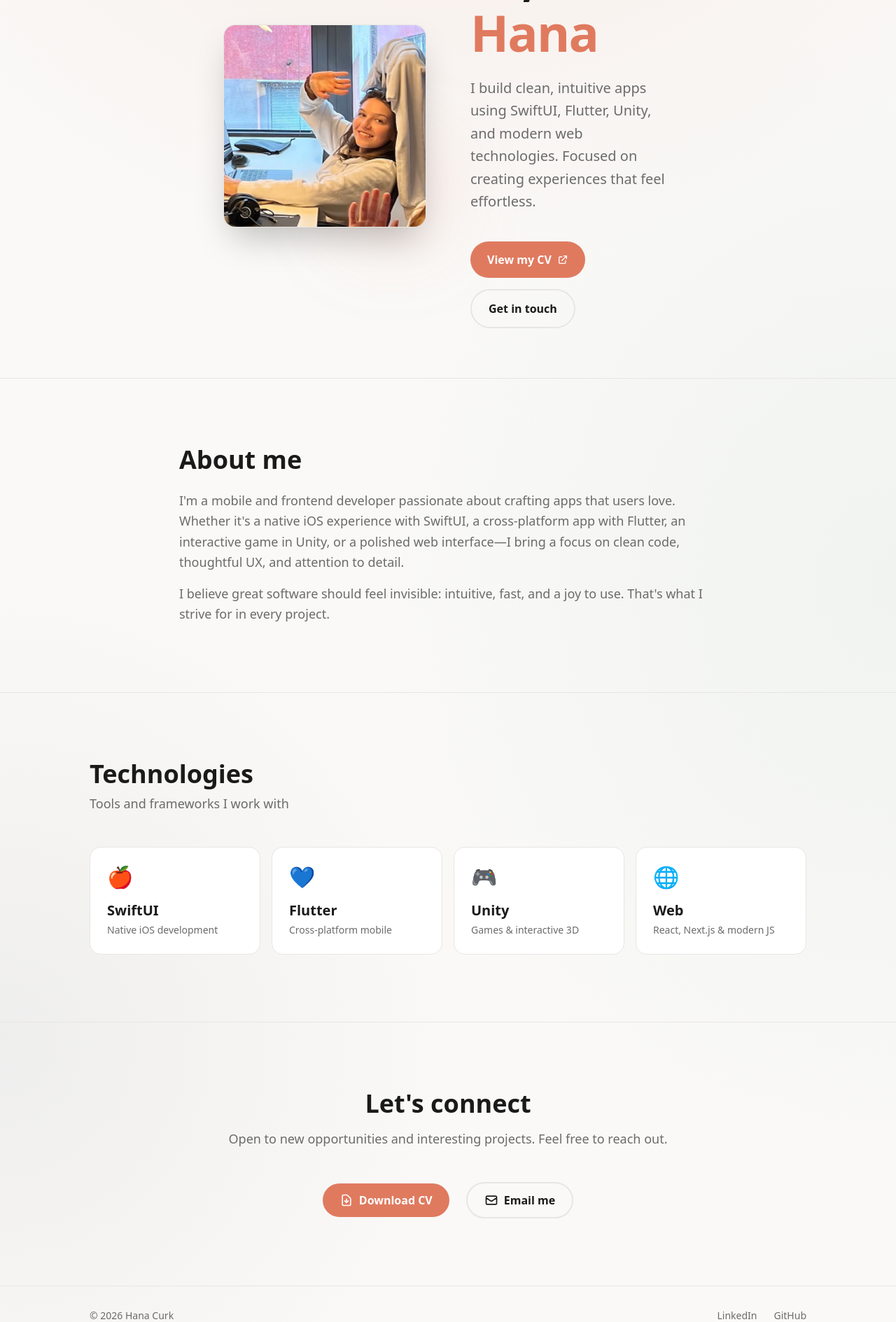
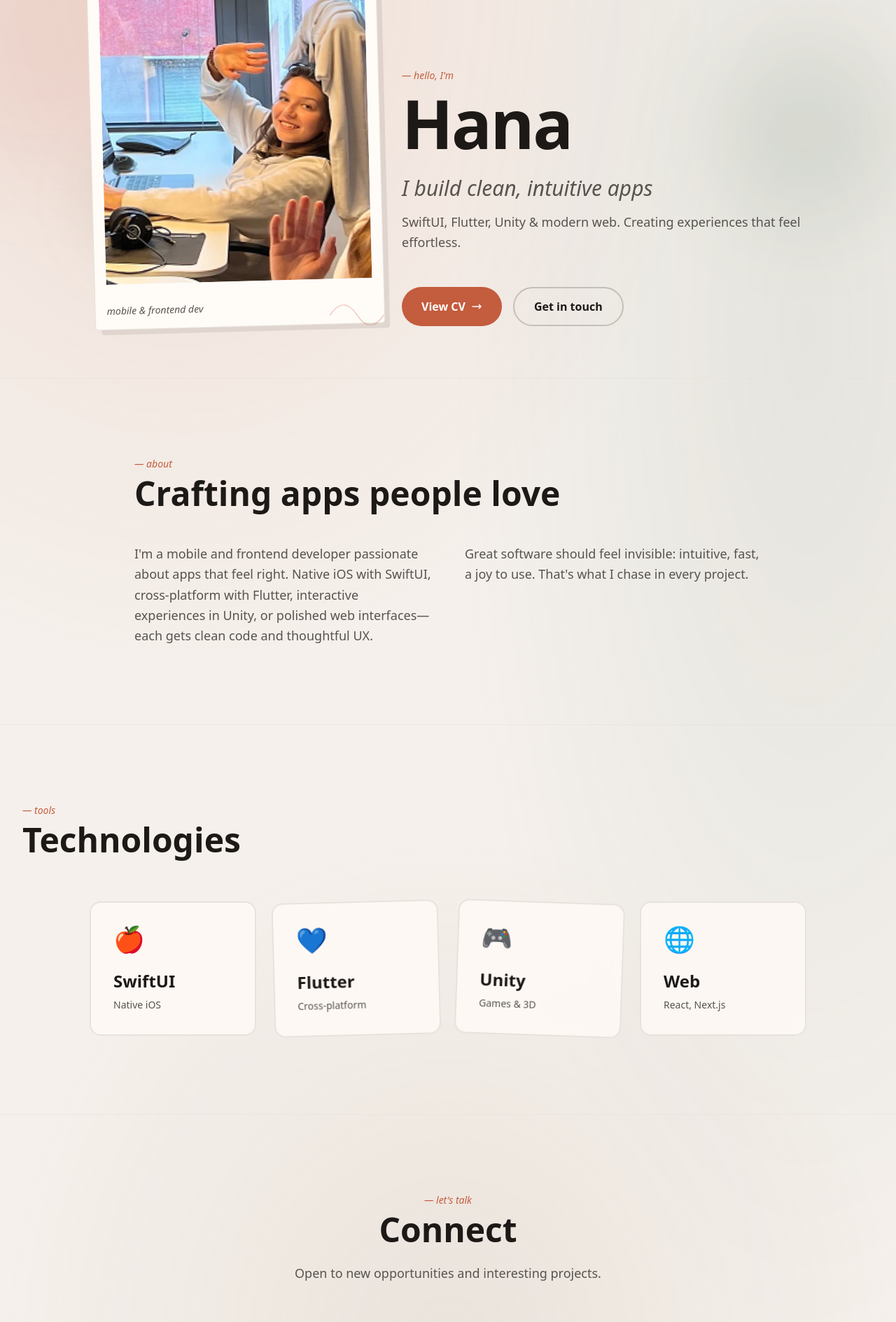
Before and after one commit to hanacurk/hana-dev, a Next.js app: page / in a window 1280 px wide. Shown: the part 260-2149 px from the top of the page at 70% size. Built offline with nearby package versions, Linux system fonts and the light colour scheme.

Commit message:
Make it artsy

```diff
--- a/app/globals.css
+++ b/app/globals.css
@@ -1,31 +1,33 @@
 @import "tailwindcss";
 
 :root {
-  --background: #faf9f7;
-  --foreground: #1a1a1a;
-  --accent: #e07a5f;
-  --accent-hover: #c96a52;
-  --muted: #6b6b6b;
-  --card: #ffffff;
-  --card-border: #e8e6e3;
+  --background: #f5f0eb;
+  --foreground: #1c1917;
+  --accent: #c45c3e;
+  --accent-2: #2d5a4a;
+  --accent-3: #8b7355;
+  --muted: #57534e;
+  --card: #fffbf7;
+  --card-border: #e7e2dc;
 }
 
 @theme inline {
   --color-background: var(--background);
   --color-foreground: var(--foreground);
-  --font-sans: var(--font-dm-sans), system-ui, sans-serif;
-  --font-display: var(--font-syne), system-ui, sans-serif;
+  --font-sans: var(--font-syne), system-ui, sans-serif;
+  --font-display: var(--font-playfair), Georgia, serif;
 }
 
 @media (prefers-color-scheme: dark) {
   :root {
-    --background: #0f0f0f;
-    --foreground: #f5f5f5;
+    --background: #141210;
+    --foreground: #faf5f0;
     --accent: #e07a5f;
-    --accent-hover: #ed9b85;
-    --muted: #a3a3a3;
-    --card: #1a1a1a;
-    --card-border: #2a2a2a;
+    --accent-2: #4a7c6c;
+    --accent-3: #a68b6d;
+    --muted: #a8a29e;
+    --card: #1c1917;
+    --card-border: #2d2a27;
   }
 }
 
@@ -39,17 +41,44 @@ body {
   font-family: var(--font-display);
 }
 
-/* Subtle gradient mesh background */
+/* Artsy gradient mesh - organic, painterly */
 .gradient-mesh {
   background:
-    radial-gradient(ellipse 80% 50% at 50% -20%, rgba(224, 122, 95, 0.15), transparent),
-    radial-gradient(ellipse 60% 40% at 100% 50%, rgba(129, 178, 154, 0.08), transparent),
-    radial-gradient(ellipse 50% 30% at 0% 80%, rgba(61, 64, 91, 0.06), transparent);
+    radial-gradient(ellipse 120% 80% at 20% 10%, rgba(196, 92, 62, 0.12), transparent 50%),
+    radial-gradient(ellipse 80% 120% at 90% 30%, rgba(45, 90, 74, 0.08), transparent 50%),
+    radial-gradient(ellipse 100% 60% at 50% 90%, rgba(139, 115, 85, 0.1), transparent 50%),
+    var(--background);
 }
 
 .dark .gradient-mesh {
   background:
-    radial-gradient(ellipse 80% 50% at 50% -20%, rgba(224, 122, 95, 0.08), transparent),
-    radial-gradient(ellipse 60% 40% at 100% 50%, rgba(129, 178, 154, 0.04), transparent),
-    radial-gradient(ellipse 50% 30% at 0% 80%, rgba(61, 64, 91, 0.08), transparent);
+    radial-gradient(ellipse 120% 80% at 20% 10%, rgba(224, 122, 95, 0.06), transparent 50%),
+    radial-gradient(ellipse 80% 120% at 90% 30%, rgba(74, 124, 108, 0.05), transparent 50%),
+    radial-gradient(ellipse 100% 60% at 50% 90%, rgba(166, 139, 109, 0.04), transparent 50%),
+    var(--background);
 }
+
+/* Handwritten / brush stroke effect */
+.text-stroke {
+  -webkit-text-stroke: 1px currentColor;
+  -webkit-text-fill-color: transparent;
+}
+
+/* Artistic tilt */
+.art-tilt {
+  transform: rotate(-1.5deg);
+}
+
+.art-tilt-alt {
+  transform: rotate(2deg);
+}
+
+/* Organic blob shape */
+@keyframes float {
+  0%, 100% { transform: translate(0, 0) scale(1); }
+  50% { transform: translate(10px, -10px) scale(1.02); }
+}
+
+.blob-float {
+  animation: float 8s ease-in-out infinite;
+}
--- a/app/layout.tsx
+++ b/app/layout.tsx
@@ -1,5 +1,5 @@
 import type { Metadata } from "next";
-import { Syne, DM_Sans } from "next/font/google";
+import { Syne, Playfair_Display } from "next/font/google";
 import "./globals.css";
 
 const syne = Syne({
@@ -8,8 +8,8 @@ const syne = Syne({
   weight: ["400", "500", "600", "700", "800"],
 });
 
-const dmSans = DM_Sans({
-  variable: "--font-dm-sans",
+const playfair = Playfair_Display({
+  variable: "--font-playfair",
   subsets: ["latin"],
   weight: ["400", "500", "600", "700"],
 });
@@ -33,7 +33,7 @@ export default function RootLayout({
   return (
     <html lang="en" className="scroll-smooth">
       <body
-        className={`${syne.variable} ${dmSans.variable} font-sans antialiased`}
+        className={`${syne.variable} ${playfair.variable} font-sans antialiased`}
       >
         {children}
       </body>
--- a/app/page.tsx
+++ b/app/page.tsx
@@ -3,37 +3,35 @@ import Link from "next/link";
 
 export default function Home() {
   return (
-    <div className="min-h-screen gradient-mesh">
+    <div className="min-h-screen gradient-mesh overflow-x-hidden">
+      {/* Artistic blob ornaments */}
+      <div className="pointer-events-none fixed inset-0 z-0 overflow-hidden">
+        <div className="blob-float absolute -left-32 top-[15%] h-96 w-96 rounded-full bg-[var(--accent)]/10 blur-3xl" />
+        <div className="absolute right-0 top-[40%] h-64 w-64 rounded-full bg-[var(--accent-2)]/10 blur-3xl" style={{ animationDelay: "2s" }} />
+        <div className="absolute bottom-[20%] left-[10%] h-48 w-48 rounded-full bg-[var(--accent-3)]/15 blur-2xl" style={{ animationDelay: "4s" }} />
+      </div>
+
       {/* Navigation */}
-      <nav className="fixed top-0 left-0 right-0 z-50 border-b border-[var(--card-border)]/50 bg-[var(--background)]/80 backdrop-blur-xl">
-        <div className="mx-auto flex max-w-5xl items-center justify-between px-6 py-4">
-          <span className="font-display text-lg font-semibold tracking-tight">
+      <nav className="fixed top-0 left-0 right-0 z-50 border-b border-[var(--card-border)]/40 bg-[var(--background)]/70 backdrop-blur-xl">
+        <div className="mx-auto flex max-w-6xl items-center justify-between px-8 py-5">
+          <span className="font-display text-xl font-semibold italic tracking-tight">
             Hana Curk
           </span>
-          <div className="flex items-center gap-8">
-            <a
-              href="#about"
-              className="text-sm font-medium text-[var(--muted)] transition-colors hover:text-[var(--foreground)]"
-            >
+          <div className="flex items-center gap-10">
+            <a href="#about" className="text-sm font-medium text-[var(--muted)] transition-colors hover:text-[var(--accent)]">
               About
             </a>
-            <a
-              href="#skills"
-              className="text-sm font-medium text-[var(--muted)] transition-colors hover:text-[var(--foreground)]"
-            >
+            <a href="#skills" className="text-sm font-medium text-[var(--muted)] transition-colors hover:text-[var(--accent)]">
               Skills
             </a>
-            <a
-              href="#contact"
-              className="text-sm font-medium text-[var(--muted)] transition-colors hover:text-[var(--foreground)]"
-            >
+            <a href="#contact" className="text-sm font-medium text-[var(--muted)] transition-colors hover:text-[var(--accent)]">
               Contact
             </a>
             <Link
               href="/CV-Hana-Curk.pdf"
               target="_blank"
               rel="noopener noreferrer"
-              className="rounded-full bg-[var(--accent)] px-5 py-2.5 text-sm font-semibold text-white transition-colors hover:bg-[var(--accent-hover)]"
+              className="rounded-full border-2 border-[var(--accent)] bg-[var(--accent)]/10 px-5 py-2.5 text-sm font-semibold text-[var(--accent)] transition-all hover:bg-[var(--accent)] hover:text-white"
             >
               Download CV
             </Link>
@@ -41,63 +39,65 @@ export default function Home() {
         </div>
       </nav>
 
-      {/* Hero */}
-      <section className="flex min-h-screen flex-col items-center justify-center px-6 pt-20">
-        <div className="mx-auto flex max-w-5xl flex-col items-center gap-12 lg:flex-row lg:gap-16">
-          <div className="relative order-2 lg:order-1 lg:flex-1">
-            <div className="relative mx-auto aspect-square max-w-[320px] overflow-hidden rounded-2xl shadow-2xl ring-1 ring-[var(--card-border)] lg:max-w-[400px]">
+      {/* Hero - asymmetric, editorial */}
+      <section className="relative flex min-h-screen flex-col items-center justify-center px-8 pt-24">
+        <div className="relative mx-auto flex max-w-6xl flex-col items-center gap-16 lg:flex-row lg:items-end lg:justify-between lg:gap-8">
+          {/* Photo - polaroid / tilted frame style */}
+          <div className="relative order-2 lg:order-1">
+            <div className="art-tilt relative">
+              {/* Polaroid-style frame */}
+              <div className="relative overflow-hidden rounded-sm bg-[var(--card)] p-4 pb-16 shadow-[8px_8px_0_0_rgba(0,0,0,0.08)] ring-1 ring-[var(--card-border)]">
+                <div className="relative aspect-[4/5] w-[280px] overflow-hidden sm:w-[340px] lg:w-[380px]">
                   <Image
                     src="/cv-image.png"
-                alt="Hana Curk - Mobile and Frontend Developer"
+                    alt="Hana Curk"
                     fill
                     priority
-                sizes="(max-width: 1024px) 320px, 400px"
+                    sizes="(max-width: 1024px) 340px, 380px"
                     className="object-cover"
                   />
-              <div className="absolute inset-0 bg-gradient-to-t from-black/20 to-transparent opacity-0 transition-opacity hover:opacity-100" />
                 </div>
-            {/* Decorative blob */}
-            <div className="absolute -bottom-4 -right-4 -z-10 h-32 w-32 rounded-full bg-[var(--accent)]/20 blur-3xl" />
+                {/* Polaroid caption area */}
+                <p className="absolute bottom-4 left-4 right-4 font-display text-sm italic text-[var(--muted)]">
+                  mobile & frontend dev
+                </p>
+              </div>
+            </div>
+            {/* Decorative squiggle */}
+            <svg className="absolute -bottom-8 -right-4 h-24 w-24 text-[var(--accent)]/30" viewBox="0 0 100 100" fill="none" stroke="currentColor" strokeWidth="1.5" strokeLinecap="round">
+              <path d="M10 50 Q 30 20, 50 50 T 90 50" />
+            </svg>
           </div>
 
-          <div className="order-1 flex flex-1 flex-col items-center text-center lg:order-2 lg:items-start lg:text-left">
-            <p className="mb-4 text-sm font-medium uppercase tracking-widest text-[var(--accent)]">
-              Mobile & Frontend Developer
+          {/* Text block - stacked, editorial */}
+          <div className="order-1 flex max-w-2xl flex-col lg:order-2 lg:max-w-xl">
+            <p className="font-display text-sm italic text-[var(--accent)]">
+              — hello, I&apos;m
             </p>
-            <h1 className="font-display text-5xl font-bold leading-[1.1] tracking-tight sm:text-6xl lg:text-7xl">
-              Hi, I&apos;m{" "}
-              <span className="text-[var(--accent)]">Hana</span>
+            <h1 className="mt-2 font-display text-6xl font-bold leading-[1.05] tracking-tight sm:text-7xl lg:text-8xl">
+              Hana
             </h1>
-            <p className="mt-6 max-w-xl text-lg leading-relaxed text-[var(--muted)] sm:text-xl">
-              I build clean, intuitive apps using SwiftUI, Flutter, Unity, and
-              modern web technologies. Focused on creating experiences that feel
-              effortless.
+            <p className="mt-6 font-display text-2xl italic text-[var(--muted)] sm:text-3xl">
+              I build clean, intuitive apps
             </p>
-            <div className="mt-10 flex flex-wrap items-center justify-center gap-4 lg:justify-start">
+            <p className="mt-4 text-lg leading-relaxed text-[var(--muted)]">
+              SwiftUI, Flutter, Unity & modern web. Creating experiences that feel effortless.
+            </p>
+            <div className="mt-12 flex flex-wrap gap-4">
               <Link
                 href="/CV-Hana-Curk.pdf"
                 target="_blank"
                 rel="noopener noreferrer"
-                className="inline-flex items-center gap-2 rounded-full bg-[var(--accent)] px-6 py-3.5 font-semibold text-white transition-all hover:bg-[var(--accent-hover)] hover:scale-[1.02]"
+                className="group inline-flex items-center gap-2 rounded-full bg-[var(--accent)] px-7 py-3.5 font-semibold text-white transition-all hover:scale-[1.02] hover:shadow-lg"
               >
-                View my CV
-                <svg
-                  className="h-4 w-4"
-                  fill="none"
-                  viewBox="0 0 24 24"
-                  stroke="currentColor"
-                >
-                  <path
-                    strokeLinecap="round"
-                    strokeLinejoin="round"
-                    strokeWidth={2}
-                    d="M10 6H6a2 2 0 00-2 2v10a2 2 0 002 2h10a2 2 0 002-2v-4M14 4h6m0 0v6m0-6L10 14"
-                  />
+                View CV
+                <svg className="h-4 w-4 transition-transform group-hover:translate-x-1" fill="none" viewBox="0 0 24 24" stroke="currentColor">
+                  <path strokeLinecap="round" strokeLinejoin="round" strokeWidth={2} d="M17 8l4 4m0 0l-4 4m4-4H3" />
                 </svg>
               </Link>
               <a
                 href="#contact"
-                className="inline-flex items-center gap-2 rounded-full border-2 border-[var(--card-border)] px-6 py-3.5 font-semibold transition-all hover:border-[var(--accent)] hover:text-[var(--accent)]"
+                className="inline-flex items-center gap-2 rounded-full border-2 border-[var(--foreground)]/20 px-7 py-3.5 font-semibold transition-all hover:border-[var(--accent)] hover:text-[var(--accent)]"
               >
                 Get in touch
               </a>
@@ -106,73 +106,47 @@ export default function Home() {
         </div>
       </section>
 
-      {/* About */}
-      <section
-        id="about"
-        className="border-t border-[var(--card-border)] px-6 py-24"
-      >
-        <div className="mx-auto max-w-3xl">
-          <h2 className="font-display text-3xl font-bold sm:text-4xl">
-            About me
+      {/* About - editorial column */}
+      <section id="about" className="relative border-t border-[var(--card-border)]/60 px-8 py-28">
+        <div className="mx-auto max-w-4xl">
+          <p className="font-display text-sm italic text-[var(--accent)]">— about</p>
+          <h2 className="mt-2 font-display text-4xl font-bold sm:text-5xl">
+            Crafting apps people love
           </h2>
-          <p className="mt-6 text-lg leading-relaxed text-[var(--muted)]">
-            I&apos;m a mobile and frontend developer passionate about crafting
-            apps that users love. Whether it&apos;s a native iOS experience with
-            SwiftUI, a cross-platform app with Flutter, an interactive game in
-            Unity, or a polished web interface—I bring a focus on clean code,
-            thoughtful UX, and attention to detail.
+          <div className="mt-12 grid gap-12 sm:grid-cols-2">
+            <p className="text-lg leading-relaxed text-[var(--muted)]">
+              I&apos;m a mobile and frontend developer passionate about apps that feel right. Native iOS with SwiftUI, cross-platform with Flutter, interactive experiences in Unity, or polished web interfaces—each gets clean code and thoughtful UX.
             </p>
-          <p className="mt-4 text-lg leading-relaxed text-[var(--muted)]">
-            I believe great software should feel invisible: intuitive, fast, and
-            a joy to use. That&apos;s what I strive for in every project.
+            <p className="text-lg leading-relaxed text-[var(--muted)]">
+              Great software should feel invisible: intuitive, fast, a joy to use. That&apos;s what I chase in every project.
             </p>
+          </div>
         </div>
       </section>
 
-      {/* Skills */}
-      <section
-        id="skills"
-        className="border-t border-[var(--card-border)] px-6 py-24"
-      >
-        <div className="mx-auto max-w-5xl">
-          <h2 className="font-display text-3xl font-bold sm:text-4xl">
+      {/* Skills - scattered, gallery-like */}
+      <section id="skills" className="relative border-t border-[var(--card-border)]/60 px-8 py-28">
+        <p className="font-display text-sm italic text-[var(--accent)]">— tools</p>
+        <h2 className="mt-2 font-display text-4xl font-bold sm:text-5xl">
           Technologies
         </h2>
-          <p className="mt-2 text-lg text-[var(--muted)]">
-            Tools and frameworks I work with
-          </p>
-          <div className="mt-12 grid gap-4 sm:grid-cols-2 lg:grid-cols-4">
+        <div className="mx-auto mt-16 max-w-5xl">
+          <div className="relative grid gap-6 sm:grid-cols-2 lg:grid-cols-4">
             {[
-              {
-                title: "SwiftUI",
-                desc: "Native iOS development",
-                icon: "🍎",
-              },
-              {
-                title: "Flutter",
-                desc: "Cross-platform mobile",
-                icon: "💙",
-              },
-              {
-                title: "Unity",
-                desc: "Games & interactive 3D",
-                icon: "🎮",
-              },
-              {
-                title: "Web",
-                desc: "React, Next.js & modern JS",
-                icon: "🌐",
-              },
-            ].map((skill) => (
+              { title: "SwiftUI", desc: "Native iOS", icon: "🍎", tilt: "" },
+              { title: "Flutter", desc: "Cross-platform", icon: "💙", tilt: "art-tilt" },
+              { title: "Unity", desc: "Games & 3D", icon: "🎮", tilt: "art-tilt-alt" },
+              { title: "Web", desc: "React, Next.js", icon: "🌐", tilt: "" },
+            ].map((skill, i) => (
               <div
                 key={skill.title}
-                className="group rounded-2xl border border-[var(--card-border)] bg-[var(--card)] p-6 transition-all hover:border-[var(--accent)]/50 hover:shadow-lg"
+                className={`group relative rounded-2xl border-2 border-[var(--card-border)] bg-[var(--card)]/80 p-8 backdrop-blur-sm transition-all hover:border-[var(--accent)]/50 hover:shadow-xl ${skill.tilt}`}
               >
-                <span className="text-3xl">{skill.icon}</span>
-                <h3 className="mt-4 font-display text-xl font-semibold">
-                  {skill.title}
-                </h3>
-                <p className="mt-1 text-sm text-[var(--muted)]">{skill.desc}</p>
+                <span className="text-4xl">{skill.icon}</span>
+                <h3 className="mt-6 font-display text-2xl font-semibold">{skill.title}</h3>
+                <p className="mt-2 text-sm text-[var(--muted)]">{skill.desc}</p>
+                {/* Corner accent */}
+                <div className="absolute right-4 top-4 h-8 w-8 rounded-full border-2 border-[var(--accent)]/30 opacity-0 transition-opacity group-hover:opacity-100" />
               </div>
             ))}
           </div>
@@ -180,56 +154,33 @@ export default function Home() {
       </section>
 
       {/* Contact */}
-      <section
-        id="contact"
-        className="border-t border-[var(--card-border)] px-6 py-24"
-      >
+      <section id="contact" className="relative border-t border-[var(--card-border)]/60 px-8 py-28">
         <div className="mx-auto max-w-3xl text-center">
-          <h2 className="font-display text-3xl font-bold sm:text-4xl">
-            Let&apos;s connect
+          <p className="font-display text-sm italic text-[var(--accent)]">— let&apos;s talk</p>
+          <h2 className="mt-2 font-display text-4xl font-bold sm:text-5xl">
+            Connect
           </h2>
-          <p className="mt-4 text-lg text-[var(--muted)]">
-            Open to new opportunities and interesting projects. Feel free to
-            reach out.
+          <p className="mt-6 text-lg text-[var(--muted)]">
+            Open to new opportunities and interesting projects.
           </p>
-          <div className="mt-12 flex flex-wrap items-center justify-center gap-6">
+          <div className="mt-14 flex flex-wrap items-center justify-center gap-6">
             <Link
               href="/CV-Hana-Curk.pdf"
               target="_blank"
               rel="noopener noreferrer"
-              className="flex items-center gap-2 rounded-full bg-[var(--accent)] px-6 py-3 font-semibold text-white transition-colors hover:bg-[var(--accent-hover)]"
+              className="flex items-center gap-2 rounded-full bg-[var(--accent)] px-8 py-4 font-semibold text-white transition-all hover:scale-[1.02] hover:shadow-lg"
             >
-              <svg
-                className="h-5 w-5"
-                fill="none"
-                viewBox="0 0 24 24"
-                stroke="currentColor"
-              >
-                <path
-                  strokeLinecap="round"
-                  strokeLinejoin="round"
-                  strokeWidth={2}
-                  d="M12 10v6m0 0l-3-3m3 3l3-3m2 8H7a2 2 0 01-2-2V5a2 2 0 012-2h5.586a1 1 0 01.707.293l5.414 5.414a1 1 0 01.293.707V19a2 2 0 01-2 2z"
-                />
+              <svg className="h-5 w-5" fill="none" viewBox="0 0 24 24" stroke="currentColor">
+                <path strokeLinecap="round" strokeLinejoin="round" strokeWidth={2} d="M12 10v6m0 0l-3-3m3 3l3-3m2 8H7a2 2 0 01-2-2V5a2 2 0 012-2h5.586a1 1 0 01.707.293l5.414 5.414a1 1 0 01.293.707V19a2 2 0 01-2 2z" />
               </svg>
               Download CV
             </Link>
             <a
               href="mailto:hello@hanacurk.com"
-              className="flex items-center gap-2 rounded-full border-2 border-[var(--card-border)] px-6 py-3 font-semibold transition-colors hover:border-[var(--accent)] hover:text-[var(--accent)]"
+              className="flex items-center gap-2 rounded-full border-2 border-[var(--card-border)] px-8 py-4 font-semibold transition-all hover:border-[var(--accent)] hover:text-[var(--accent)]"
             >
-              <svg
-                className="h-5 w-5"
-                fill="none"
-                viewBox="0 0 24 24"
-                stroke="currentColor"
-              >
-                <path
-                  strokeLinecap="round"
-                  strokeLinejoin="round"
-                  strokeWidth={2}
-                  d="M3 8l7.89 5.26a2 2 0 002.22 0L21 8M5 19h14a2 2 0 002-2V7a2 2 0 00-2-2H5a2 2 0 00-2 2v10a2 2 0 002 2z"
-                />
+              <svg className="h-5 w-5" fill="none" viewBox="0 0 24 24" stroke="currentColor">
+                <path strokeLinecap="round" strokeLinejoin="round" strokeWidth={2} d="M3 8l7.89 5.26a2 2 0 002.22 0L21 8M5 19h14a2 2 0 002-2V7a2 2 0 00-2-2H5a2 2 0 00-2 2v10a2 2 0 002 2z" />
               </svg>
               Email me
             </a>
@@ -238,26 +189,14 @@ export default function Home() {
       </section>
 
       {/* Footer */}
-      <footer className="border-t border-[var(--card-border)] px-6 py-8">
-        <div className="mx-auto flex max-w-5xl items-center justify-between">
-          <span className="font-display text-sm font-medium text-[var(--muted)]">
+      <footer className="border-t border-[var(--card-border)]/60 px-8 py-10">
+        <div className="mx-auto flex max-w-6xl items-center justify-between">
+          <span className="font-display text-sm italic text-[var(--muted)]">
             © {new Date().getFullYear()} Hana Curk
           </span>
-          <div className="flex gap-6">
-            <a
-              href="#"
-              className="text-sm text-[var(--muted)] transition-colors hover:text-[var(--accent)]"
-              aria-label="LinkedIn"
-            >
-              LinkedIn
-            </a>
-            <a
-              href="#"
-              className="text-sm text-[var(--muted)] transition-colors hover:text-[var(--accent)]"
-              aria-label="GitHub"
-            >
-              GitHub
-            </a>
+          <div className="flex gap-8">
+            <a href="#" className="text-sm text-[var(--muted)] transition-colors hover:text-[var(--accent)]" aria-label="LinkedIn">LinkedIn</a>
+            <a href="#" className="text-sm text-[var(--muted)] transition-colors hover:text-[var(--accent)]" aria-label="GitHub">GitHub</a>
           </div>
         </div>
       </footer>
```
Lines whose indentation alone changed are shown as unchanged.
